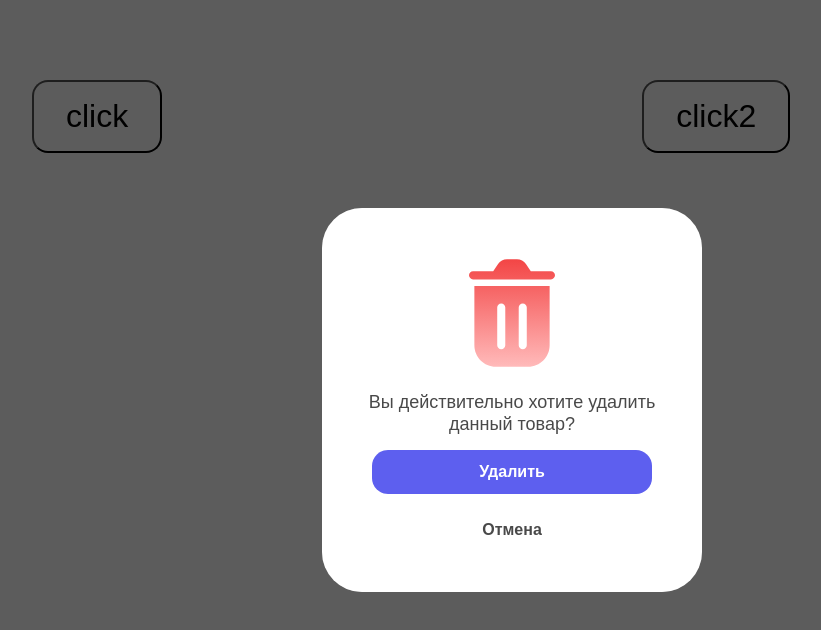
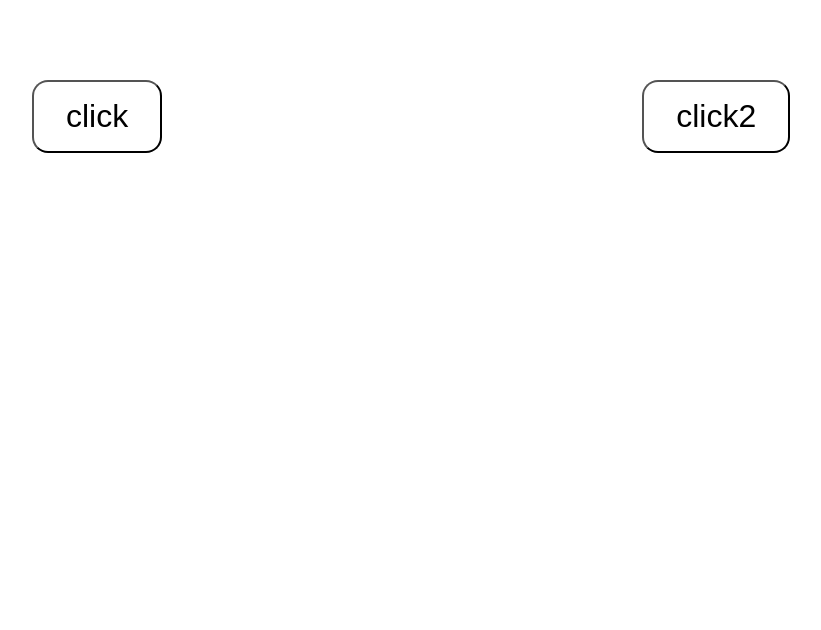
Before and after one commit to kngg5/neobis_front_marketplace, a React (Create React App) app: page / in a window 1280 px wide. Shown: the top 630 px of the page, without its empty margins (128-949 px from the left). Built offline with nearby package versions, Linux system fonts and the light colour scheme.

Commit message:
Some changes

```diff
--- a/src/App.js
+++ b/src/App.js
@@ -5,8 +5,8 @@ import logout from './components/huge-icon-logout.svg';
 import trash from './components/huge-icon-trash.svg';
 
 function App() {
-  const[modalActive, setModalActive] = useState(true);
-  const[modalActive2, setModalActive2] = useState(true);
+  const[modalActive, setModalActive] = useState(false);
+  const[modalActive2, setModalActive2] = useState(false);
 
   return (
     <div className="App">
```
